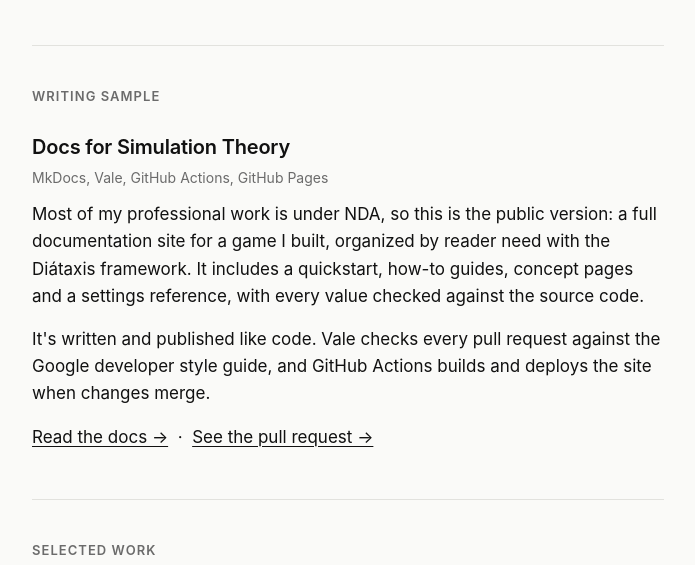
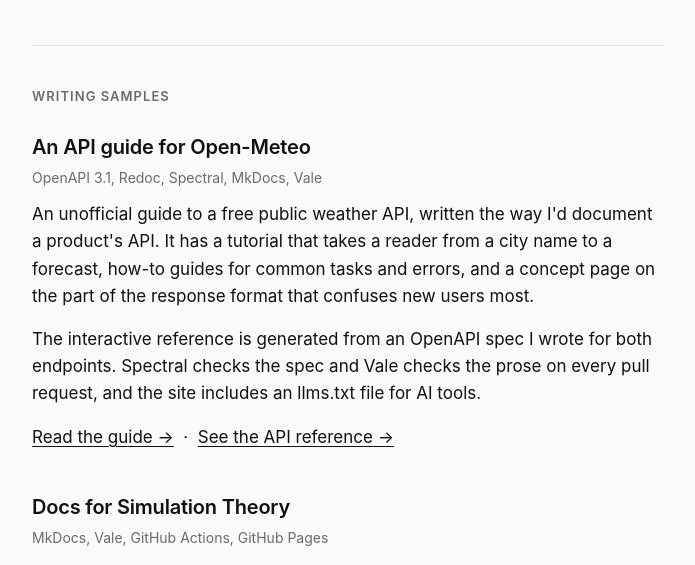
Before and after one commit to elliottwhite252/portfolio, a plain HTML site: page index.html in a window 1280 px wide. Shown: the part 186-751 px from the top of the page, without its empty margins (292-987 px from the left). Drawn offline with Linux system fonts and the light colour scheme.

Commit message:
Add Open-Meteo API guide as a writing sample
Co-Authored-By: Claude Opus 5.5 <noreply@anthropic.com>
Claude-Session: https://claude.ai/code/session_01QWgYtqFSdqEvPcwwwi3q4C

```diff
--- a/index.html
+++ b/index.html
@@ -42,7 +42,15 @@
   </header>
 
   <section>
-    <h2>Writing sample</h2>
+    <h2>Writing samples</h2>
+    <article>
+      <h3>An API guide for Open-Meteo</h3>
+      <p class="meta">OpenAPI 3.1, Redoc, Spectral, MkDocs, Vale</p>
+      <p>An unofficial guide to a free public weather API, written the way I'd document a product's API. It has a tutorial that takes a reader from a city name to a forecast, how-to guides for common tasks and errors, and a concept page on the part of the response format that confuses new users most.</p>
+      <p>The interactive reference is generated from an OpenAPI spec I wrote for both endpoints. Spectral checks the spec and Vale checks the prose on every pull request, and the site includes an llms.txt file for AI tools.</p>
+      <p><a href="https://elliottwhite252.github.io/api-docs-sample/">Read the guide →</a> &nbsp;·&nbsp; <a href="https://elliottwhite252.github.io/api-docs-sample/reference/api/">See the API reference →</a></p>
+    </article>
+
     <article>
       <h3>Docs for Simulation Theory</h3>
       <p class="meta">MkDocs, Vale, GitHub Actions, GitHub Pages</p>
```
